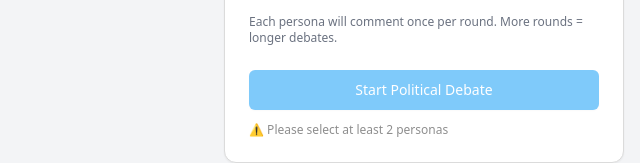
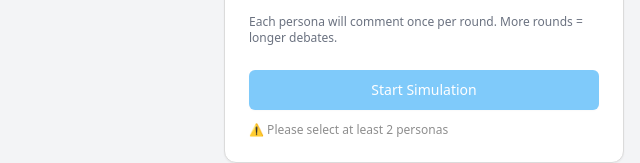
Before and after one commit to dmdfajardo00/dead-internet-theory-simulator, a Next.js app: page / in a window 1280 px wide. Shown: the part 1510-1673 px from the top of the page, without its empty margins (640-1280 px from the left). Built offline with nearby package versions, Linux system fonts and the light colour scheme.

Commit message:
Update StartSimulationButton.tsx

```diff
--- a/src/components/orchestrator/StartSimulationButton.tsx
+++ b/src/components/orchestrator/StartSimulationButton.tsx
@@ -53,7 +53,7 @@ export function StartSimulationButton() {
           ? 'Simulation Running...'
           : isLoading
             ? 'Starting Simulation...'
-            : 'Start Political Debate'
+            : 'Start Simulation'
         }
       </Button>
 
```
